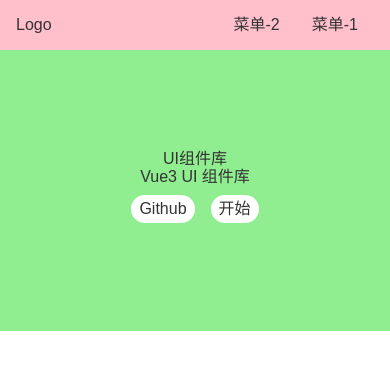
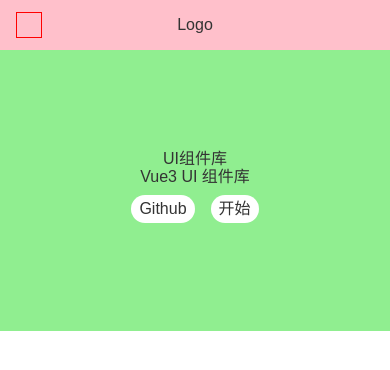
Before and after one commit to yym-yumeng123/ym-ui, a Vue app: page / in a window 390 px wide. Shown: the top 370 px of the page. Built offline with nearby package versions, Linux system fonts and the light colour scheme.

Commit message:
响应式 导航 & 切换 toggle

```diff
--- a/src/App.vue
+++ b/src/App.vue
@@ -7,7 +7,9 @@ import { ref, provide } from 'vue'
 export default {
   name: 'App',
   setup() {
-    const asideVisible = ref(false)
+    // 屏幕宽度
+    const screenWidth = document.documentElement.clientWidth
+    const asideVisible = ref(screenWidth <= 500 ? false : true)
     provide('asideVisible', asideVisible)
   }
 }
--- a/src/components/Topnav.vue
+++ b/src/components/Topnav.vue
@@ -1,10 +1,11 @@
 <template>
   <div class="topnav">
-    <div class="logo" @click="toggleMenu">Logo</div>
+    <div class="logo">Logo</div>
     <ul class="menu">
       <li>菜单-2</li>
       <li>菜单-1</li>
     </ul>
+    <div class="toggleAside" @click="toggleMenu"></div>
   </div>
 </template>
 
@@ -42,5 +43,28 @@ export default {
       margin: 0 1em;
     }
   }
+
+  > .toggleAside {
+    display: none;
+    position: absolute;
+    left: 16px;
+    top: 50%;
+    transform: translateY(-50%);
+    width: 24px;
+    height: 24px;
+    border: 1px solid red;
+  }
+
+  @media (max-width: 500px) {
+    > .menu {
+      display: none;
+    }
+    > .logo {
+      margin: 0 auto;
+    }
+    > .toggleAside {
+      display: block;
+    }
+  }
 }
 </style>
--- a/src/views/Doc.vue
+++ b/src/views/Doc.vue
@@ -28,7 +28,7 @@ export default {
   },
   setup() {
     const asideVisible = inject<Ref<boolean>>("asideVisible")
-    return { asideVisible}
+    return { asideVisible }
   },
 }
 </script>
@@ -36,14 +36,9 @@ export default {
 <style lang="scss" scoped>
 .content {
   aside {
-    position: fixed;
-    top: 0;
-    left: 0;
     width: 150px;
     padding: 16px;
-    padding-top: 70px;
     background: lightseagreen;
-
     > h2 {
       margin-bottom: 4px;
     }
@@ -52,6 +47,13 @@ export default {
         padding: 4px 0;
       }
     }
+
+    @media (max-width: 500px) {
+      position: fixed;
+      top: 0;
+      left: 0;
+      padding-top: 70px;
+    }
   }
 }
 </style>
```
